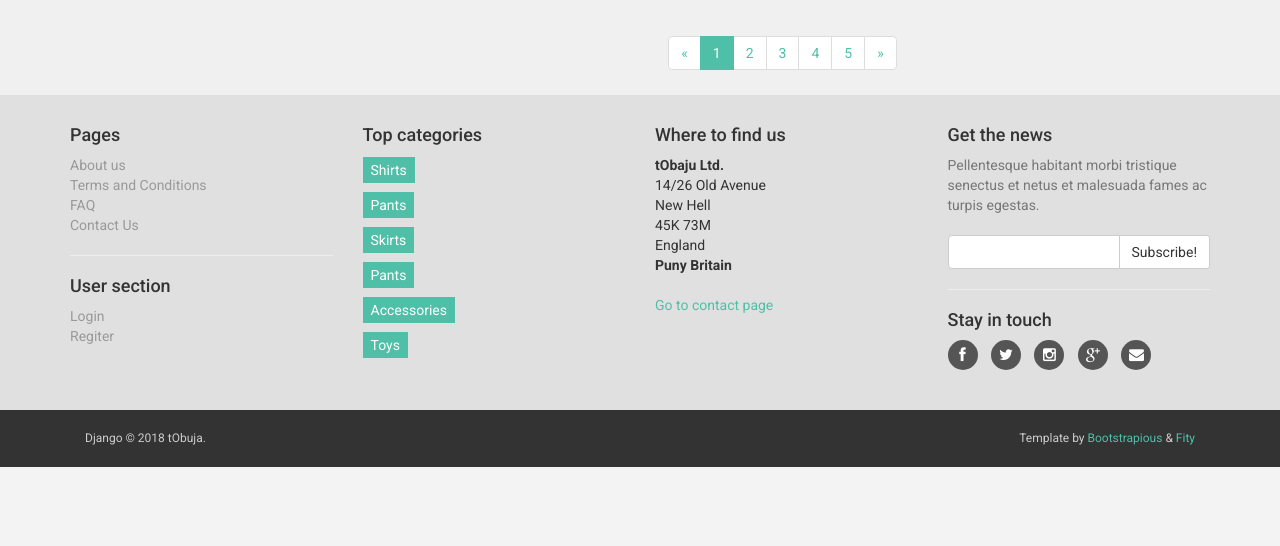
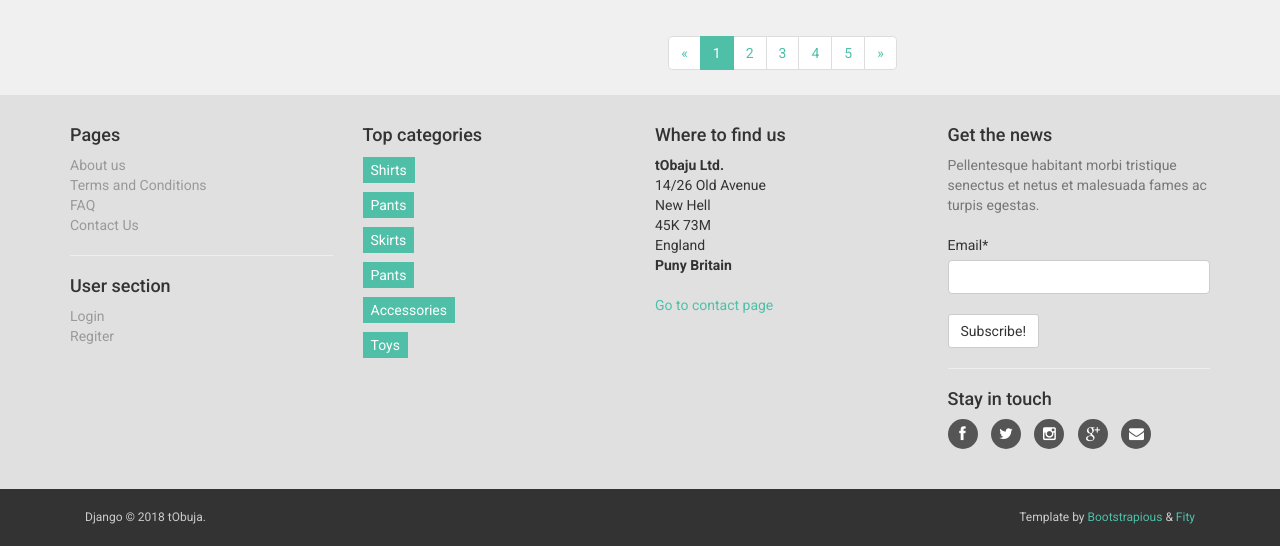
Before and after one commit to jtaam/dj-tObaju, a Django app: page /products/ in a window 1280 px wide. Shown: the part 1784-2330 px from the top of the page. Before the commit the page ends 2251 px from the top, so only its background shows below. Run offline with Django 3.2, Linux system fonts and the light colour scheme; data comes from the database, SQL or seed files in the repository; both versions use the stored data as it was after the commit; some libraries are stand-ins or nearby versions.

Commit message:
newsletter sent

```diff
--- a/src/newsletter/forms.py
+++ b/src/newsletter/forms.py
@@ -1,19 +1,11 @@
 from django import forms
-from crispy_forms.helper import FormHelper
 from .models import NewsletterUser, Newsletter
 
 
 class NewsletterUserSignUpForm(forms.ModelForm):
-    helper = FormHelper()
-    helper.form_show_labels = False
-
     class Meta:
         model = NewsletterUser
         fields = ['email']
-
-        def clean_email(self):
-            email = self.cleaned_data.get('email')
-            return email
 
 
 class NewsletterCreationForm(forms.ModelForm):
--- a/src/onlineshop/settings.py
+++ b/src/onlineshop/settings.py
@@ -140,5 +140,10 @@ MEDIA_ROOT = os.path.join(BASE_DIR, 'media')
 # Extra settings
 try:
     from .local_settings import *
+    EMAIL_HOST = EMAIL_HOST
+    EMAIL_HOST_USER = EMAIL_HOST_USER
+    EMAIL_HOST_PASSWORD = EMAIL_HOST_PASSWORD
+    EMAIL_PORT = EMAIL_PORT
+    EMAIL_USE_TLS = EMAIL_USE_TLS
 except ImportError:
     print('Local settings failed!')
--- a/src/products/views.py
+++ b/src/products/views.py
@@ -1,6 +1,36 @@
+from django.conf import settings
+from django.contrib import messages
+from django.core.mail import send_mail, EmailMultiAlternatives
+from django.template.loader import get_template
+
 from django.shortcuts import render, get_object_or_404
 from .models import Brand, ProductCategory, Colours, Product, CategoryGroup, ProductShareLinks
 from shophome.models import TopOffer, Logo, ContactUsPage, StayInTouch
+
+from newsletter.models import Newsletter, NewsletterUser
+from newsletter.forms import NewsletterUserSignUpForm
+
+
+def subscription_mail(tkeyword):
+    form = NewsletterUserSignUpForm(tkeyword.POST or None)
+    if form.is_valid():
+        instance = form.save(commit=False)
+        if NewsletterUser.objects.filter(email=instance.email).exists():
+            messages.warning(tkeyword, 'Your Email Already Exists in our Database!',
+                             'alert alert-warning alert-dismissible')
+        else:
+            instance.save()
+            messages.success(tkeyword, 'Your Email subscribed successfully!', 'alert alert-success alert-dismissible')
+            # Send Email
+            subject = 'Thank your for joining our Newsletter'
+            from_email = settings.EMAIL_HOST_USER
+            to_email = [instance.email]
+            with open(settings.BASE_DIR + "/templates/newsletters/sign_up_email.txt") as f:
+                signup_message = f.read()
+            message = EmailMultiAlternatives(subject=subject, body=signup_message, from_email=from_email, to=to_email)
+            html_template = get_template("newsletters/sign_up_email.html").render()
+            message.attach_alternative(html_template, "text/html")
+            message.send()
 
 
 def products_list(request):
@@ -12,6 +42,27 @@ def products_list(request):
     categories = ProductCategory.objects.filter(status='published')
     colours = Colours.objects.all()
     products = Product.objects.filter(status='published')
+
+    form = NewsletterUserSignUpForm(request.POST or None)
+    if form.is_valid():
+        instance = form.save(commit=False)
+        if NewsletterUser.objects.filter(email=instance.email).exists():
+            messages.warning(request, 'Your Email Already Exists in our Database!',
+                             'alert alert-warning alert-dismissible')
+        else:
+            instance.save()
+            messages.success(request, 'Your Email subscribed successfully!', 'alert alert-success alert-dismissible')
+            # Send Email
+            subject = 'Thank your for joining our Newsletter'
+            from_email = settings.EMAIL_HOST_USER
+            to_email = [instance.email]
+            with open(settings.BASE_DIR + "/templates/newsletters/sign_up_email.txt") as f:
+                signup_message = f.read()
+            message = EmailMultiAlternatives(subject=subject, body=signup_message, from_email=from_email, to=to_email)
+            html_template = get_template("newsletters/sign_up_email.html").render()
+            message.attach_alternative(html_template, "text/html")
+            message.send()
+
     template = 'products/products_list.html'
     context = {
         'stayintouch': stayintouch,
@@ -21,7 +72,8 @@ def products_list(request):
         'colours': colours,
         'brands': brands,
         'logo': logo,
-        'contactus':contactus,
+        'contactus': contactus,
+        'form': form,
     }
     return render(request, template, context)
 
@@ -38,6 +90,27 @@ def product_detail(request, pid):
     recently_products = Product.objects.filter(status='published')[2:5]
     colours = Colours.objects.all()
     share_links = ProductShareLinks.objects.all()
+
+    form = NewsletterUserSignUpForm(request.POST or None)
+    if form.is_valid():
+        instance = form.save(commit=False)
+        if NewsletterUser.objects.filter(email=instance.email).exists():
+            messages.warning(request, 'Your Email Already Exists in our Database!',
+                             'alert alert-warning alert-dismissible')
+        else:
+            instance.save()
+            messages.success(request, 'Your Email subscribed successfully!', 'alert alert-success alert-dismissible')
+            # Send Email
+            subject = 'Thank your for joining our Newsletter'
+            from_email = settings.EMAIL_HOST_USER
+            to_email = [instance.email]
+            with open(settings.BASE_DIR + "/templates/newsletters/sign_up_email.txt") as f:
+                signup_message = f.read()
+            message = EmailMultiAlternatives(subject=subject, body=signup_message, from_email=from_email, to=to_email)
+            html_template = get_template("newsletters/sign_up_email.html").render()
+            message.attach_alternative(html_template, "text/html")
+            message.send()
+
     template = 'products/product_detail.html'
     context = {
         'stayintouch': stayintouch,
@@ -51,6 +124,7 @@ def product_detail(request, pid):
         'logo': logo,
         'share_links': share_links,
         'contactus': contactus,
+        'form': form,
     }
     return render(request, template, context)
 
@@ -64,6 +138,27 @@ def products_list_by_category(request, category):
     categories = ProductCategory.objects.filter(status='published')
     colours = Colours.objects.all()
     products = Product.objects.filter(category=category)
+
+    form = NewsletterUserSignUpForm(request.POST or None)
+    if form.is_valid():
+        instance = form.save(commit=False)
+        if NewsletterUser.objects.filter(email=instance.email).exists():
+            messages.warning(request, 'Your Email Already Exists in our Database!',
+                             'alert alert-warning alert-dismissible')
+        else:
+            instance.save()
+            messages.success(request, 'Your Email subscribed successfully!', 'alert alert-success alert-dismissible')
+            # Send Email
+            subject = 'Thank your for joining our Newsletter'
+            from_email = settings.EMAIL_HOST_USER
+            to_email = [instance.email]
+            with open(settings.BASE_DIR + "/templates/newsletters/sign_up_email.txt") as f:
+                signup_message = f.read()
+            message = EmailMultiAlternatives(subject=subject, body=signup_message, from_email=from_email, to=to_email)
+            html_template = get_template("newsletters/sign_up_email.html").render()
+            message.attach_alternative(html_template, "text/html")
+            message.send()
+
     template = 'products/products_list.html'
     context = {
         'stayintouch': stayintouch,
@@ -74,6 +169,7 @@ def products_list_by_category(request, category):
         'brands': brands,
         'logo': logo,
         'contactus': contactus,
+        'form': form,
     }
     return render(request, template, context)
 
@@ -83,12 +179,34 @@ def brands_list(request):
     contactus = get_object_or_404(ContactUsPage)
     logo = get_object_or_404(Logo)
     brands = Brand.objects.filter(status='published')
+
+    form = NewsletterUserSignUpForm(request.POST or None)
+    if form.is_valid():
+        instance = form.save(commit=False)
+        if NewsletterUser.objects.filter(email=instance.email).exists():
+            messages.warning(request, 'Your Email Already Exists in our Database!',
+                             'alert alert-warning alert-dismissible')
+        else:
+            instance.save()
+            messages.success(request, 'Your Email subscribed successfully!', 'alert alert-success alert-dismissible')
+            # Send Email
+            subject = 'Thank your for joining our Newsletter'
+            from_email = settings.EMAIL_HOST_USER
+            to_email = [instance.email]
+            with open(settings.BASE_DIR + "/templates/newsletters/sign_up_email.txt") as f:
+                signup_message = f.read()
+            message = EmailMultiAlternatives(subject=subject, body=signup_message, from_email=from_email, to=to_email)
+            html_template = get_template("newsletters/sign_up_email.html").render()
+            message.attach_alternative(html_template, "text/html")
+            message.send()
+
     template = 'products/brand/brands_list.html'
     context = {
         'stayintouch': stayintouch,
         'brands': brands,
         'logo': logo,
         'contactus': contactus,
+        'form': form,
     }
     return render(request, template, context)
 
@@ -98,11 +216,33 @@ def brand_detail(request, slug):
     contactus = get_object_or_404(ContactUsPage)
     logo = get_object_or_404(Logo)
     brand = get_object_or_404(Brand, slug=slug)
+
+    form = NewsletterUserSignUpForm(request.POST or None)
+    if form.is_valid():
+        instance = form.save(commit=False)
+        if NewsletterUser.objects.filter(email=instance.email).exists():
+            messages.warning(request, 'Your Email Already Exists in our Database!',
+                             'alert alert-warning alert-dismissible')
+        else:
+            instance.save()
+            messages.success(request, 'Your Email subscribed successfully!', 'alert alert-success alert-dismissible')
+            # Send Email
+            subject = 'Thank your for joining our Newsletter'
+            from_email = settings.EMAIL_HOST_USER
+            to_email = [instance.email]
+            with open(settings.BASE_DIR + "/templates/newsletters/sign_up_email.txt") as f:
+                signup_message = f.read()
+            message = EmailMultiAlternatives(subject=subject, body=signup_message, from_email=from_email, to=to_email)
+            html_template = get_template("newsletters/sign_up_email.html").render()
+            message.attach_alternative(html_template, "text/html")
+            message.send()
+
     template = 'products/brand/brand_detail.html'
     context = {
         'stayintouch': stayintouch,
         'brand': brand,
         'logo': logo,
         'contactus': contactus,
+        'form': form,
     }
     return render(request, template, context)
--- /dev/null
+++ b/src/templates/newsletters/sign_up_email.txt
@@ -0,0 +1 @@
+Welcome to Masternoob Online Newsletter. If you like to unsubscribe visit http://127.0.0.1:8000/newsletter/unsubscribe
--- /dev/null
+++ b/src/templates/newsletters/unsubscribe_email.txt
@@ -0,0 +1 @@
+Sorry to see you go. Let us know if there is an issue with our service.
--- a/src/templates/partials/_footer.html
+++ b/src/templates/partials/_footer.html
@@ -73,20 +73,7 @@
                 <p class="text-muted">Pellentesque habitant morbi tristique senectus et netus et malesuada fames ac
                     turpis egestas.</p>
 
-                <form method="POST" action=".">
-                    <div class="input-group">
-
-                        <input type="text" class="form-control">
-
-                        <span class="input-group-btn">
-
-			    <button class="btn btn-default" type="button">Subscribe!</button>
-
-			</span>
-
-                    </div>
-                    <!-- /input-group -->
-                </form>
+                {% include 'partials/_newsletter.html' %}
 
                 <hr>
 
--- /dev/null
+++ b/src/templates/partials/_newsletter.html
@@ -0,0 +1,7 @@
+{% load crispy_forms_tags %}
+<form method="POST" action="">
+    {% csrf_token %}
+    {{ form | crispy }}
+        <button class="btn btn-default" type="submit">Subscribe!</button>
+    <!-- /input-group -->
+</form>
```
Also changed, not shown: src/blog/views.py (+47 -0 lines), src/newsletter/views.py (+34 -2 lines), src/templates/dashboard/blog/category/add-category.html (+0 -19 lines), src/templates/newsletters/sign_up.html (added, +36 -0 lines), src/templates/newsletters/sign_up_email.html (added, +11 -0 lines), src/templates/newsletters/unsubscribe.html (added, +36 -0 lines), src/templates/newsletters/unsubscribe_email.html (added, +11 -0 lines), src/db.sqlite3, src/media/blog/category/2018/06/15/man-holding-candle-1431159-639x1087.jpg (added).
